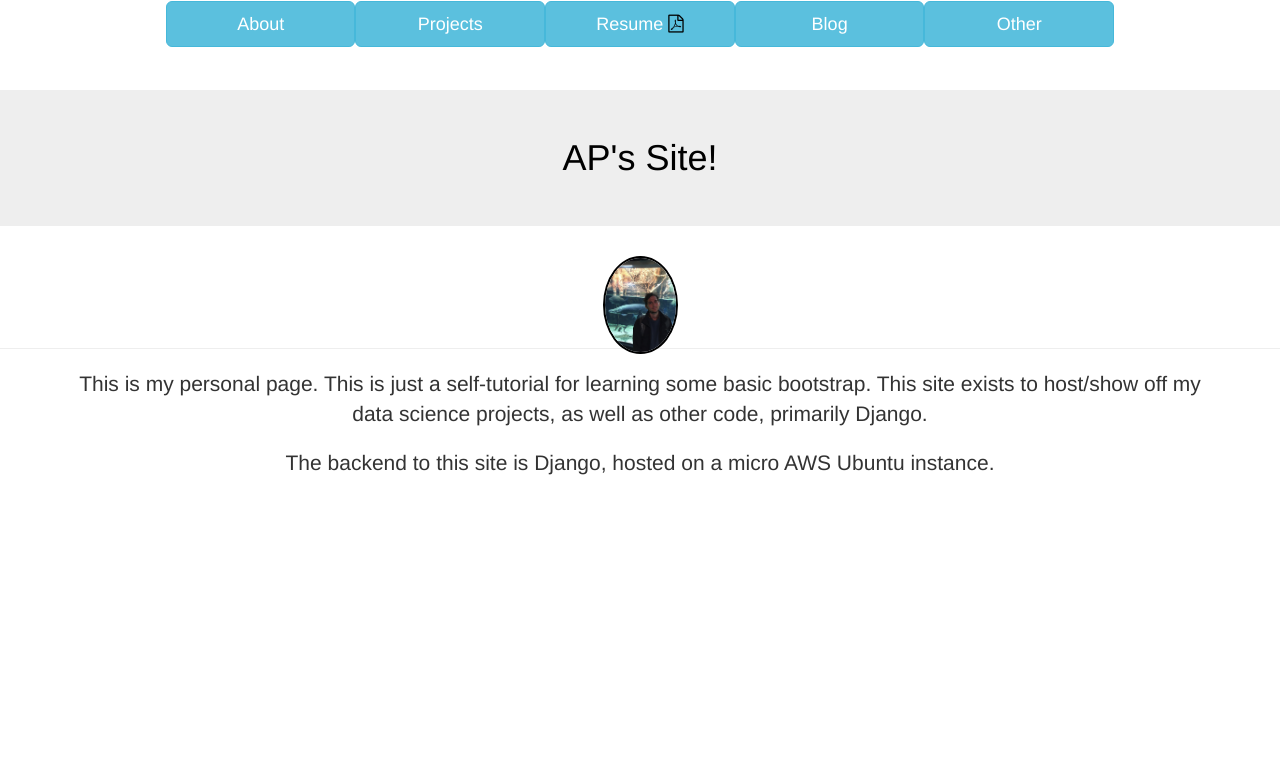
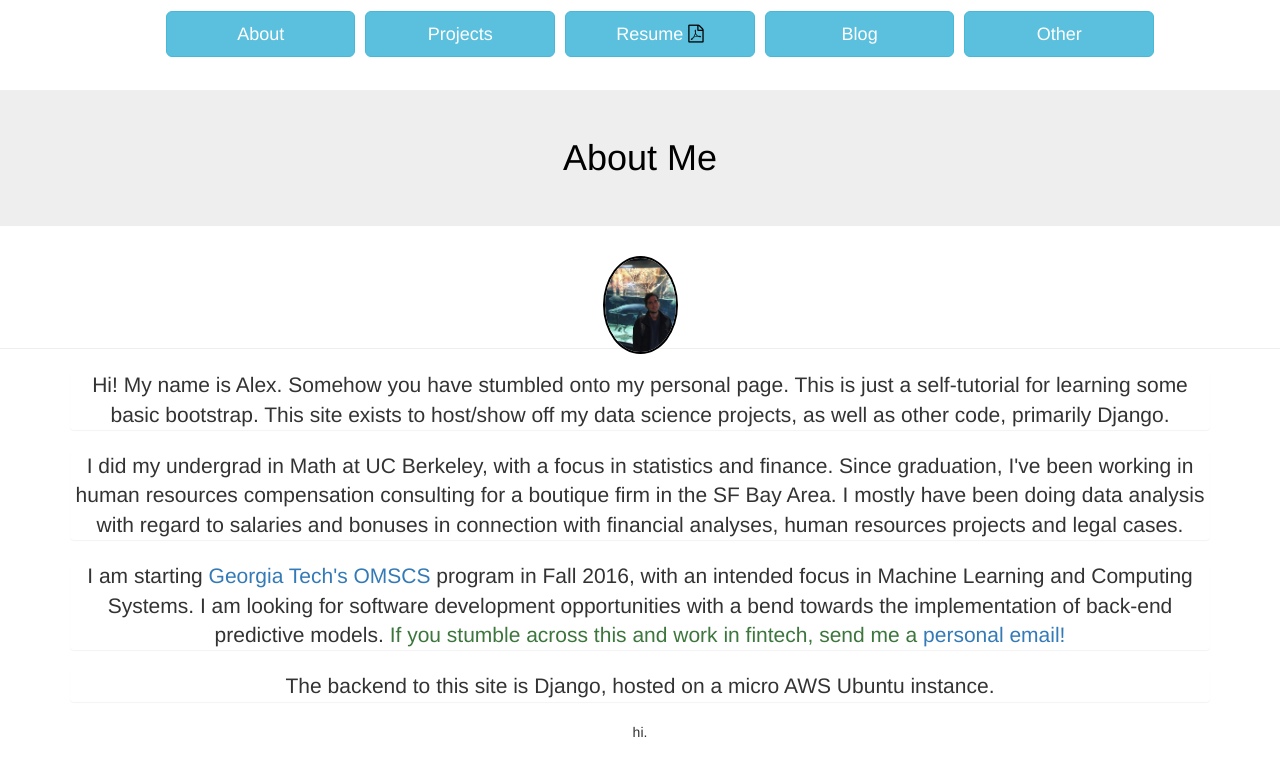
Before and after one commit to reztip/mysite, a Django app: template controller/templates/controller/about.html in a window 1280 px wide. Shown: the top 776 px of the page. Run offline with Django 3.2, Linux system fonts and the light colour scheme; the template is opened without the code that fills it, so the values that code supplies are empty; some libraries are stand-ins or nearby versions.

Commit message:
add some basic aboutme text to the about template, minor fiddling with base template

```diff
--- a/controller/static/controller/style.css
+++ b/controller/static/controller/style.css
@@ -23,3 +23,13 @@ img {
   width: 75px;
   top: 3;
 }
+
+.navbar {
+  margin-top: 10px;
+  margin-bottom: -10px;
+}
+
+.btn {
+  margin-right: 10px;
+
+}
--- a/controller/templates/controller/about.html
+++ b/controller/templates/controller/about.html
@@ -2,10 +2,18 @@
 {% block aboutcontent %}
 
 <div class="container">
-  <p class="lead text-center">
-    This is my personal page. This is just a self-tutorial for learning some basic bootstrap. This site exists to host/show off my data science projects, as well as other code, primarily Django.
+  <p class="lead text-center panel">
+    Hi! My name is Alex. Somehow you have stumbled onto my personal page. This is just a self-tutorial for learning some basic bootstrap. This site exists to host/show off my data science projects, as well as other code, primarily Django.
  </p>
-  <p class="lead text-center">
+
+  <p class="lead text-center panel">
+    I did my undergrad in Math at UC Berkeley, with a focus in statistics and finance. Since graduation, I've been working in human resources compensation consulting for a boutique firm in the SF Bay Area.  I mostly have been doing data analysis with regard to salaries and bonuses in connection with financial analyses, human resources projects and legal cases.
+  </p>
+
+  <p class="lead text-center panel">
+  I am starting <a href="https://www.omscs.gatech.edu/" target="_blank">Georgia Tech's OMSCS</a> program in Fall 2016, with an intended focus in Machine Learning and Computing Systems.  I am looking for software development opportunities with a bend towards the implementation of back-end predictive models.  <span class="text-success">If you stumble across this and work in fintech, send me a <a href="mailto:alexpitzer42@gmail.com">personal email!</a></span>
+  </p>
+  <p class="lead text-center panel">
     The backend to this site is Django, hosted on a micro AWS Ubuntu instance.
   </p>
 </div>
--- a/controller/templates/controller/base.html
+++ b/controller/templates/controller/base.html
@@ -19,8 +19,9 @@
         <a href="{% url 'other'  %}" class="col-md-2 btn btn-info btn-lg">Other</a>
       </div>
     <div class="page-header">
-      <h1 class="jumbotron text-center"><a href="{% url 'about' %}" class="text-primary" style="color: black">AP's Site!</a></h1>
-      <img class="masthead img-responsive img-circle" src="{% static 'controller/images/me.jpeg' %}" alt=":3" />
+      <h1 class="jumbotron text-center"><a href="{% url 'about' %}" class="text-primary" style="color: black">About Me</a></h1>
+      <!--<button class="btn btn-default" data-toggle="collapse" data-target="#mepic">Hide Me :(</button>-->
+      <img class="masthead img-circle" src="{% static 'controller/images/me.jpeg' %}" alt=":3" id="mepic" />
     </div>
 
     {% block aboutcontent %}{% endblock %}
@@ -28,4 +29,7 @@
     {% block blogscontent %}{% endblock %}
     {% block othercontent %}{% endblock %}
   </body>
+  <footer class="text-center">
+    hi.
+  </footer>
 </html>
```
